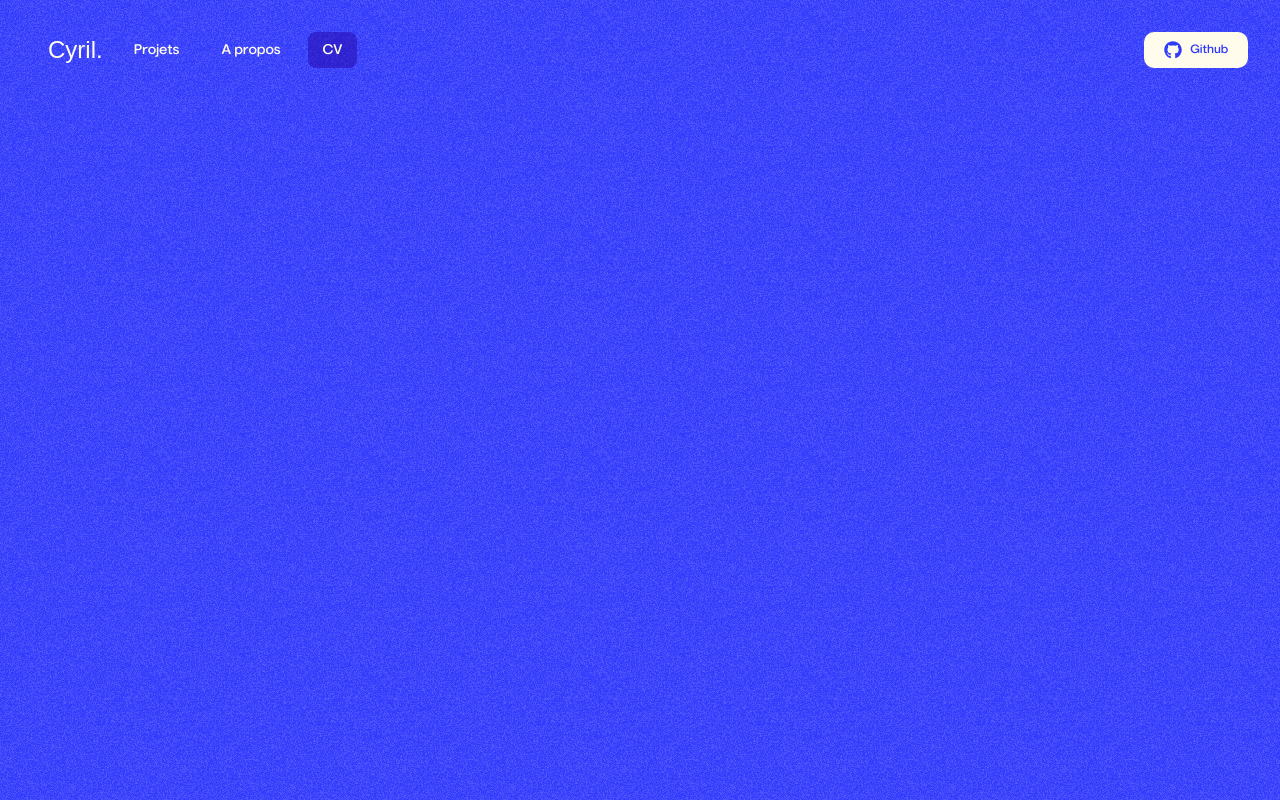
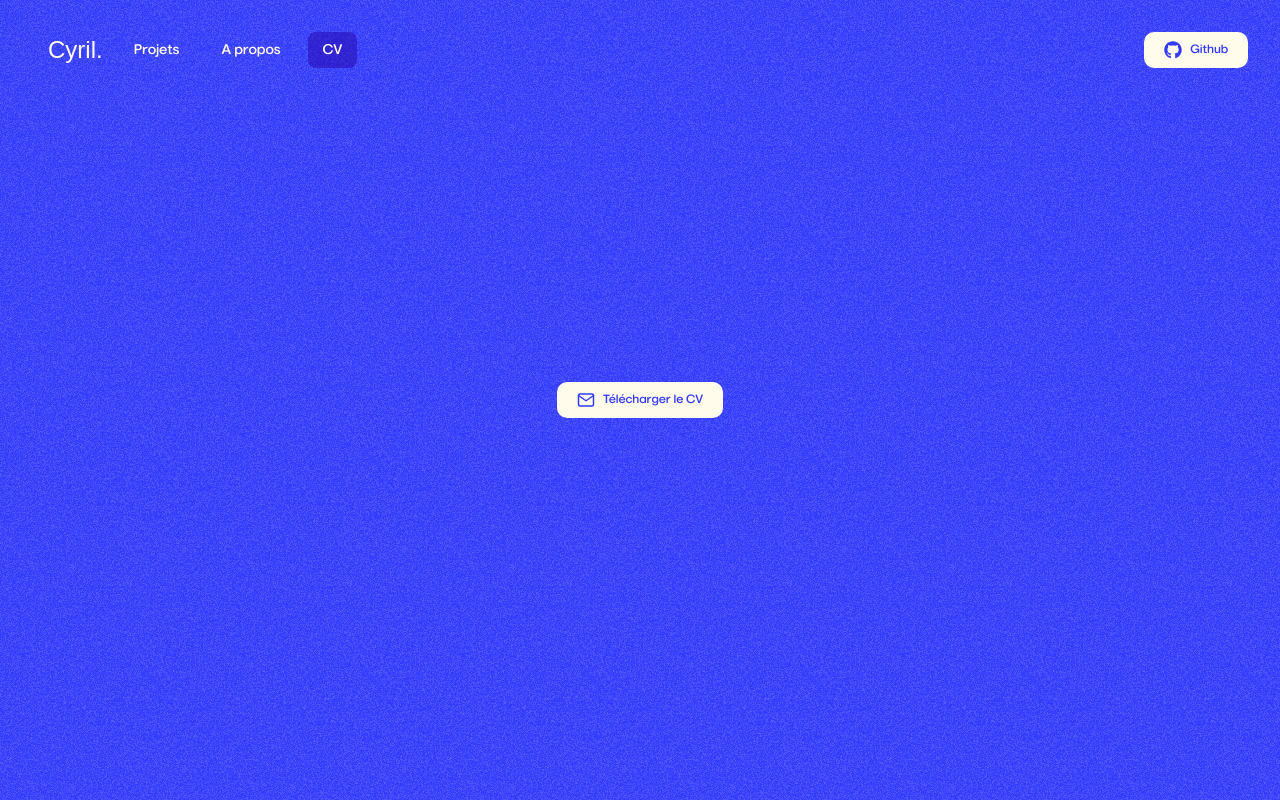
Before and after one commit to Cyril-vtn/portfolio, a Next.js app: page /resume in a window 1280 px wide. Before the commit this address had no page. Built offline with nearby package versions, Linux system fonts and the light colour scheme; a web font is replaced by a local one.

Commit message:
refactor: Add Resume page with download button

```diff
--- /dev/null
+++ b/app/resume/page.tsx
@@ -0,0 +1,17 @@
+"use client";
+
+import React, { useEffect, useState } from "react";
+import { Button } from "../components/Button";
+import { BsLinkedin } from "react-icons/bs";
+import { FiMail } from "react-icons/fi";
+
+export default function Resume() {
+  return (
+    <main className="overflow-hidden w-full h-full relative">
+      <section className="h-screen w-full flex flex-col gap-8 py-12 justify-center items-center">
+        {/* <iframe src="/resume.pdf" className="w-full h-full" /> */}
+        <Button text="Télécharger le CV" icon={<FiMail size={18} />} />
+      </section>
+    </main>
+  );
+}
```
